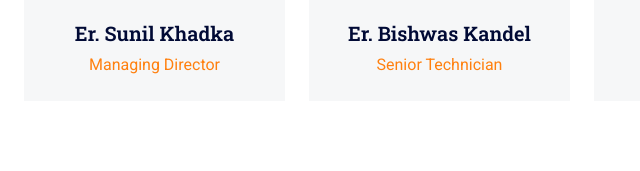
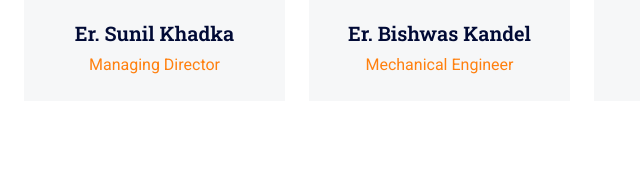
Before and after one commit to sunil-ghimire/air-partners, a plain HTML site: page about.html in a window 1280 px wide. Shown: the part 1829-2000 px from the top of the page, 58-698 px from the left. Drawn offline with nearby package versions, Linux system fonts and the light colour scheme.

Commit message:
Update about.html

```diff
--- a/about.html
+++ b/about.html
@@ -245,8 +245,7 @@
                         </div>
                         <div class="bg-light text-center p-4">
                             <h5>Er. Bishwas Kandel</h5>
-                            <span class="text-primary">Senior
-                                Technician</span>
+                            <span class="text-primary">Mechanical Engineer</span>
                         </div>
                     </div>
                 </div>
```
